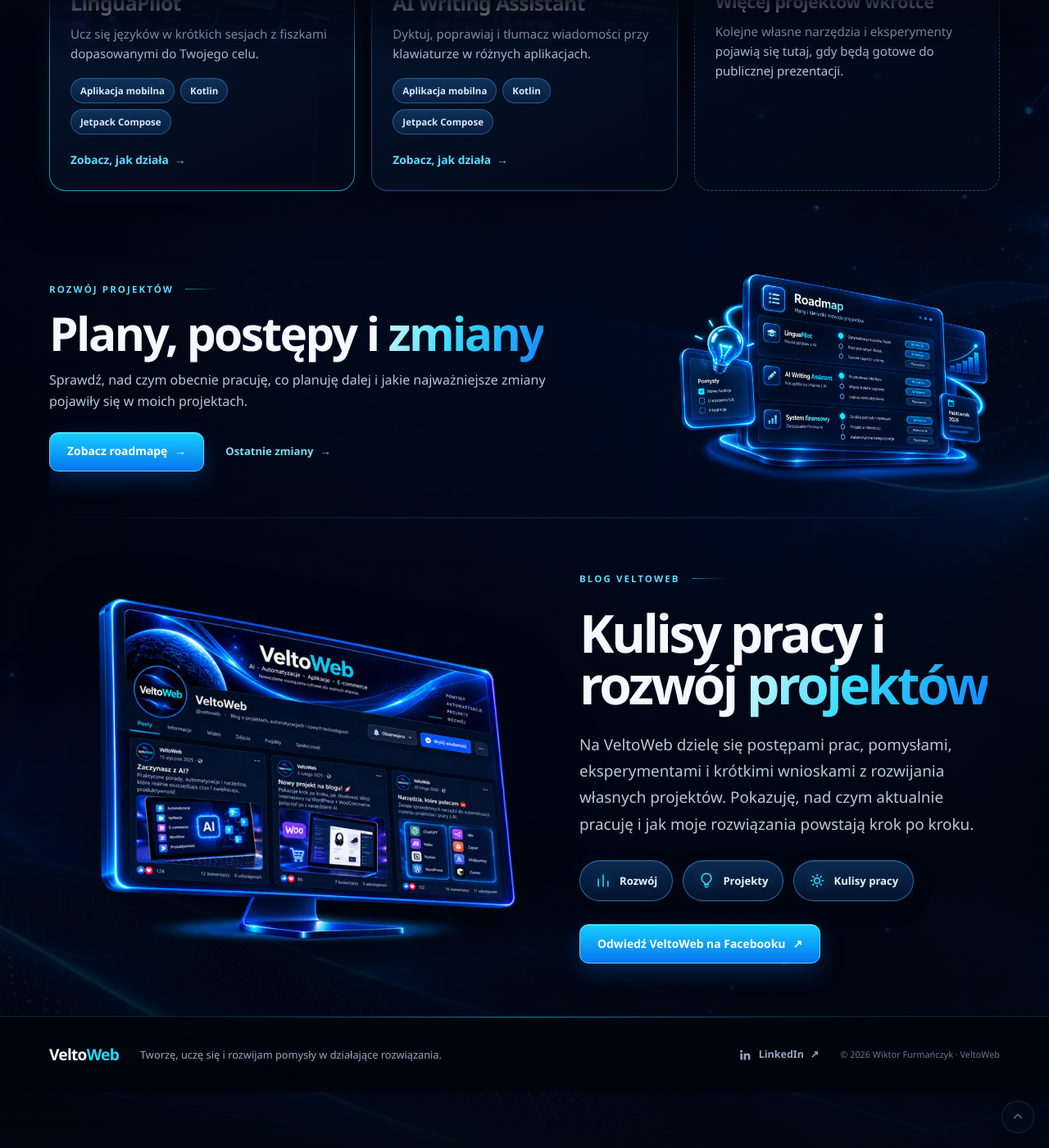
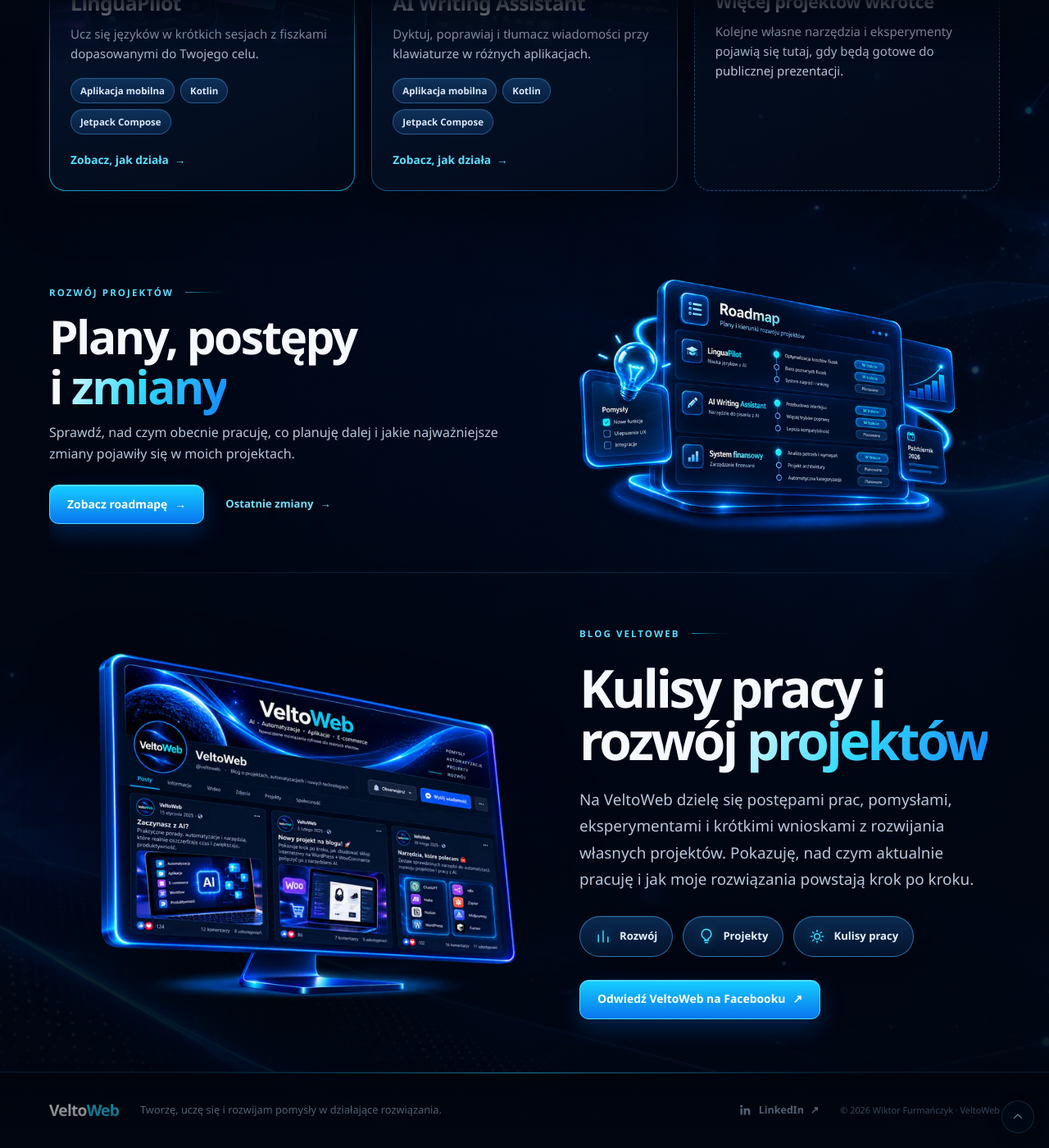
Before and after one commit to wiktor-furmanczyk/wiktor-furmanczyk.github.io, a Jekyll site: the page built from index.md, in a window 1280 px wide and 1400 px high, scrolled down 1292 px. Shown: the whole window at 82% size. Built offline with Jekyll 4.4.1, drawn with Linux system fonts in a browser that asks for light colours.

Commit message:
Tighten roadmap artwork and lock mobile background

```diff
--- a/assets/css/style.scss
+++ b/assets/css/style.scss
@@ -162,7 +162,7 @@ body.header-hidden .site-header:not(:focus-within) { transform: translate3d(0, -
 .blog-art { position: relative; display: block; width: 100%; max-width: 680px; height: auto; aspect-ratio: 4 / 3; grid-area: art; align-self: center; justify-self: center; overflow: hidden; overflow: clip; text-decoration: none; filter: drop-shadow(0 30px 40px rgba(0,0,0,.5)); }
 .blog-art img { display: block; width: 100%; height: 100%; aspect-ratio: 4 / 3; object-fit: contain; object-position: center; -webkit-mask-image: linear-gradient(to bottom, #000 0%, #000 94%, rgba(0,0,0,.84) 96%, rgba(0,0,0,.34) 98.5%, transparent 100%); mask-image: linear-gradient(to bottom, #000 0%, #000 94%, rgba(0,0,0,.84) 96%, rgba(0,0,0,.34) 98.5%, transparent 100%); }
 
-.roadmap-banner { position: relative; display: grid; min-height: 0; grid-template-columns: minmax(0, 1.1fr) minmax(320px, .9fr); align-items: center; gap: clamp(24px, 4vw, 54px); overflow: hidden; overflow: clip; padding-block: 8px 18px; background: transparent; border-bottom: 1px solid transparent; border-image: var(--divider-gradient) 1; }
+.roadmap-banner { position: relative; display: grid; min-height: 0; grid-template-columns: minmax(0, 1.05fr) minmax(360px, .95fr); align-items: center; gap: clamp(20px, 2.5vw, 34px); overflow: hidden; overflow: clip; padding-block: 8px 18px; background: transparent; border-bottom: 1px solid transparent; border-image: var(--divider-gradient) 1; }
 .roadmap-banner::after { display: none; }
 .roadmap-banner-copy { position: relative; z-index: 1; max-width: 620px; }
 .roadmap-banner-copy .eyebrow { margin-bottom: 14px; }
@@ -171,7 +171,7 @@ body.header-hidden .site-header:not(:focus-within) { transform: translate3d(0, -
 .roadmap-banner-actions { display: flex; flex-wrap: wrap; align-items: center; gap: 12px 22px; margin-top: 24px; }
 .roadmap-banner-secondary { display: inline-flex; min-height: 44px; align-items: center; gap: 8px; padding: 0 4px; color: #74dcf7; font-size: .82rem; font-weight: 700; text-decoration: none; transition: color .2s ease, transform .2s ease; }
 .roadmap-banner-secondary:hover { color: #dffaff; transform: translateX(2px); }
-.roadmap-banner-art { width: min(410px, 100%); justify-self: end; overflow: hidden; overflow: clip; margin: 0; }
+.roadmap-banner-art { width: min(500px, 100%); justify-self: start; overflow: hidden; overflow: clip; margin: 0; }
 .roadmap-banner-art img { display: block; width: 100%; height: auto; object-fit: contain; }
 
 .product-hero { display: grid; grid-template-columns: minmax(0, .85fr) minmax(0, 1.15fr); align-items: center; gap: clamp(35px, 5vw, 66px); padding-block: 72px 64px; }
@@ -488,7 +488,7 @@ body.header-hidden .site-header:not(:focus-within) { transform: translate3d(0, -
   .expertise-strip div:nth-child(4)::before { display: block; }
   .project-grid { grid-template-columns: 1fr 1fr; }.project-card-upcoming { display: grid; min-height: 360px; grid-column: 1 / -1; grid-template-columns: .8fr 1.2fr; }.project-card-upcoming .upcoming-visual { height: 360px; border-right: 1px solid var(--border-soft); border-bottom: 0; }.project-card-upcoming .project-card-body { justify-content: center; margin-top: 0; padding-top: 24px; }
   .blog-section { min-height: 0; grid-template-areas: "copy" "art" "cta"; grid-template-columns: 1fr; gap: 32px; padding-block: 40px 48px; }.blog-copy { max-width: 720px; justify-self: start; }.blog-art { width: min(680px, 100%); justify-self: center; transform: none; }.blog-cta { justify-self: start; }
-  .roadmap-banner { grid-template-columns: minmax(0, 1fr) minmax(300px, .78fr); padding-block: 8px 18px; }
+  .roadmap-banner { grid-template-columns: minmax(0, 1fr) minmax(320px, .86fr); gap: 22px; padding-block: 8px 18px; }
   .roadmap-layout { grid-template-columns: 112px minmax(0, 1fr); gap: 22px; }.roadmap-main { padding-left: 22px; }.roadmap-project { grid-template-columns: 1fr; gap: 20px; }
   .showcase-project { grid-template-columns: minmax(280px, .82fr) minmax(0, 1.18fr); }.showcase-copy { padding: 30px; }
   .product-hero { grid-template-columns: minmax(0, .85fr) minmax(400px, 1.15fr); gap: 24px; }.phone { max-width: 155px; }
@@ -569,7 +569,8 @@ body.header-hidden .site-header:not(:focus-within) { transform: translate3d(0, -
 }
 @media (hover: none) { .button:hover { transform: none; } }
 @media (max-width: 760px) {
-  .site-background { display: block; }
+  html, body { overscroll-behavior-y: none; }
+  .site-background { display: block; width: 100vw; height: 100vh; height: 100lvh; inset: 0 auto auto 0; contain: strict; transform: translateZ(0); }
   .site-background > div { inset: 0; }
   .background-art { opacity: .58; background-image: url("../images/mobile-background.webp"); background-position: center center; background-size: cover; filter: none; transform: none; will-change: auto; }
   .background-glow { background: linear-gradient(180deg, rgba(1,7,18,.34), rgba(1,7,18,.48) 42%, rgba(1,5,13,.54)); }
```
